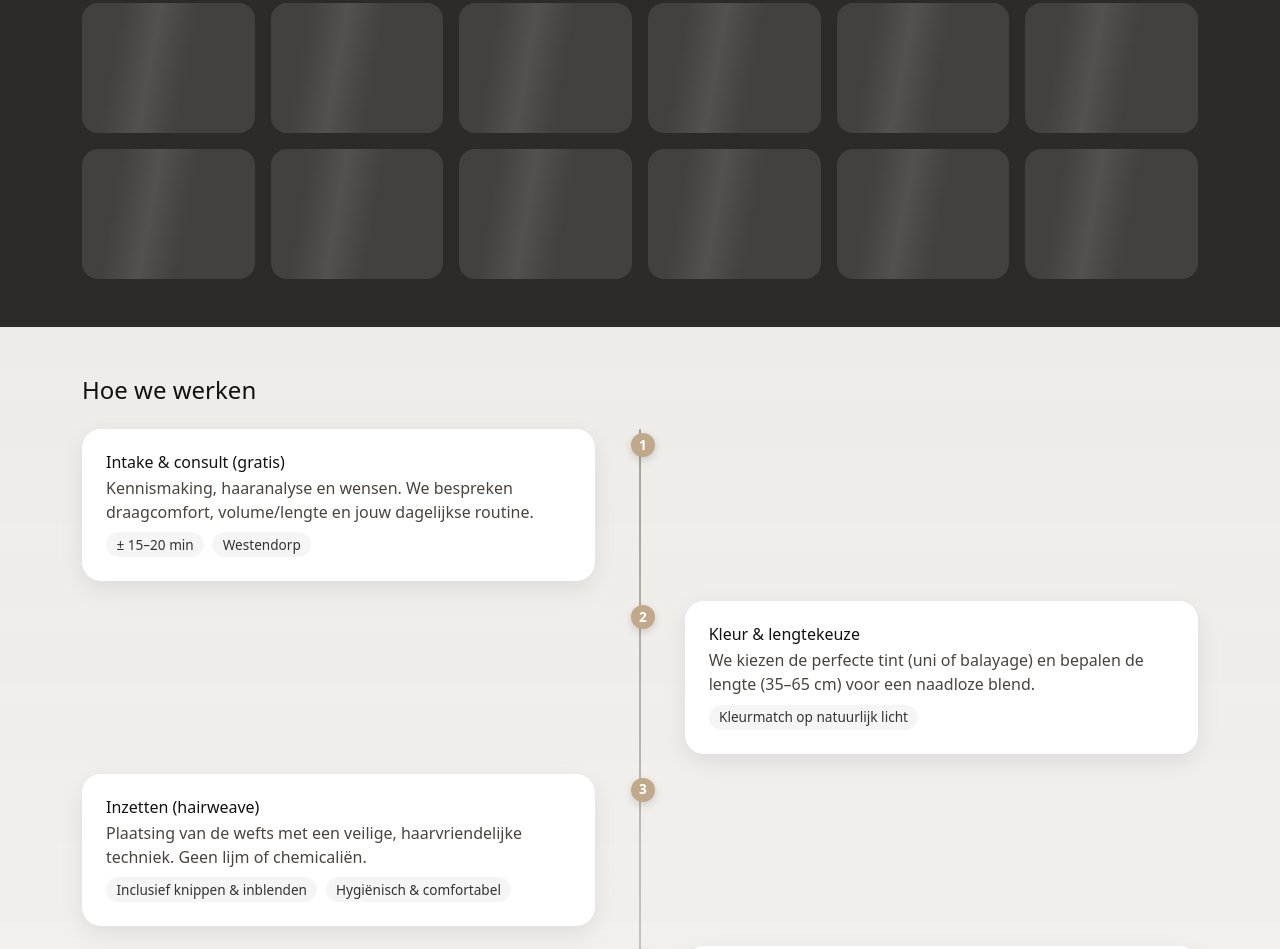
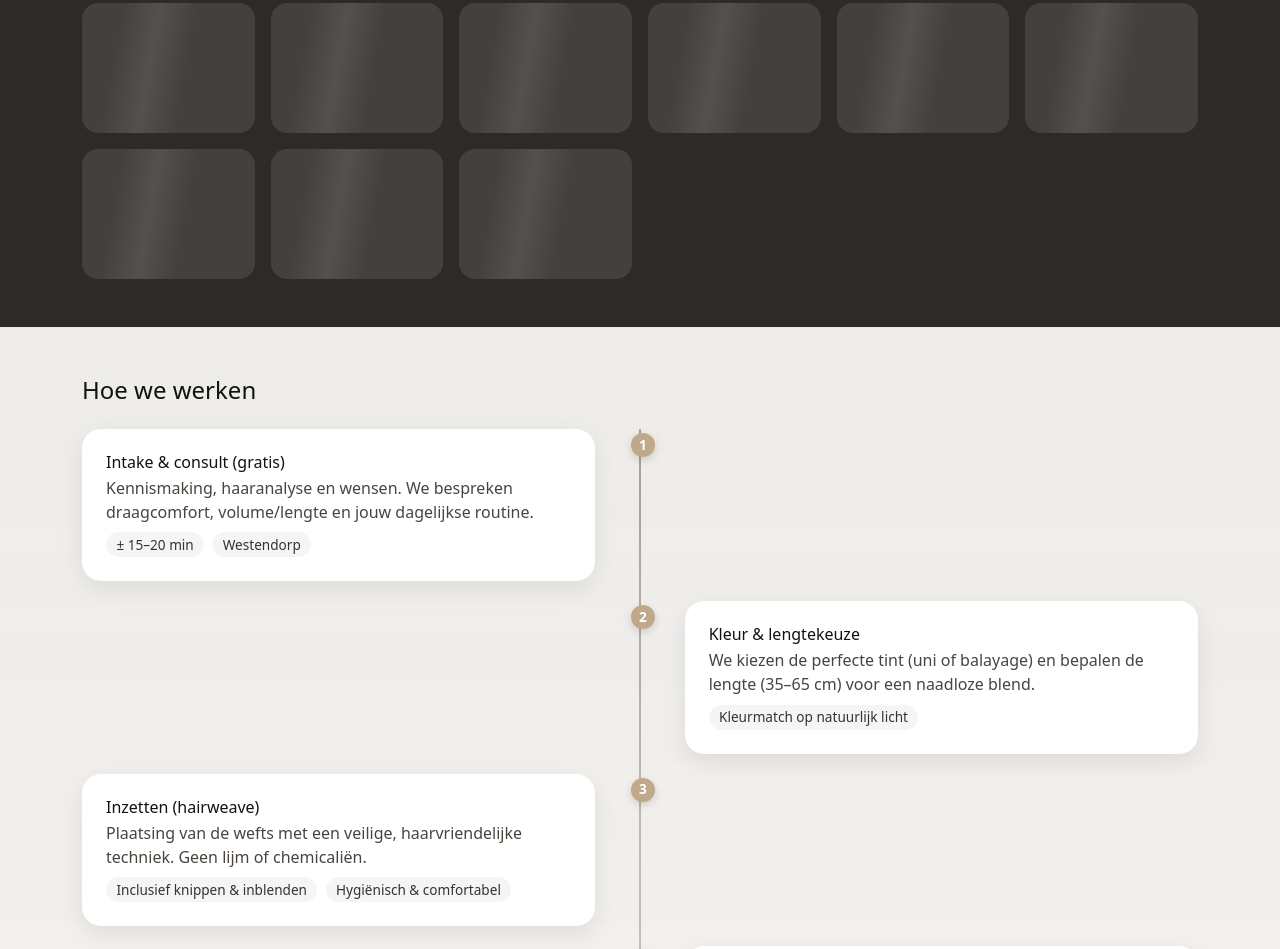
Before and after one commit to AryanIRN/extensionsandmore, a plain HTML site: page diensten.html in a window 1280 px wide. Shown: the part 1536-2485 px from the top of the page. Drawn offline with nearby package versions, Linux system fonts and the light colour scheme.

Commit message:
Update diensten.html

```diff
--- a/diensten.html
+++ b/diensten.html
@@ -147,9 +147,7 @@
           <div class="col-4 col-md-2"><div class="ig-ph"></div></div>
           <div class="col-4 col-md-2"><div class="ig-ph"></div></div>
           <div class="col-4 col-md-2"><div class="ig-ph"></div></div>
-          <div class="col-4 col-md-2"><div class="ig-ph"></div></div>
-          <div class="col-4 col-md-2"><div class="ig-ph"></div></div>
-          <div class="col-4 col-md-2"><div class="ig-ph"></div></div>
+
         </div>
       </div>
     </section>
```
